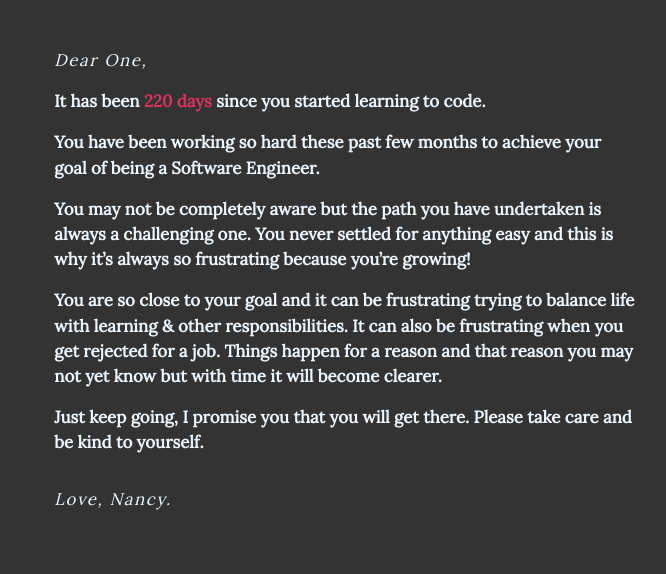
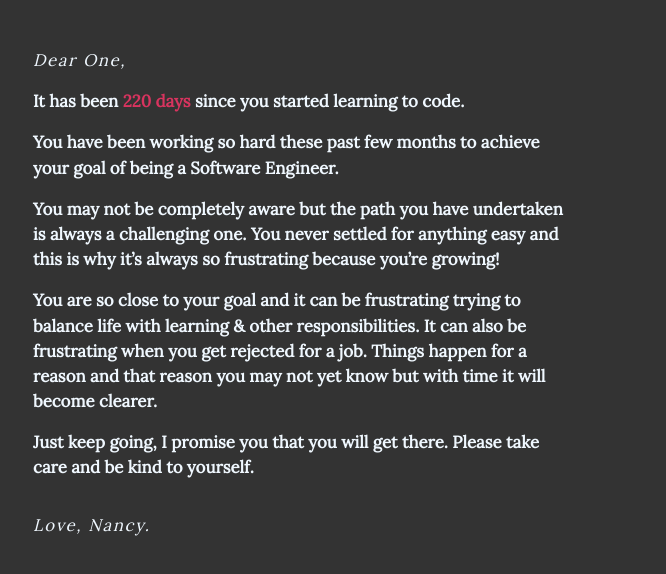
Before and after one commit to ntochi/dearnancy, a plain HTML site: page index.html in a window 1280 px wide. Shown: the whole page, without its empty margins (337-1003 px from the left). Drawn offline with nearby package versions, Linux system fonts and the light colour scheme.

Commit message:
Update index.html

```diff
--- a/index.html
+++ b/index.html
@@ -12,7 +12,7 @@
 
 <body>
     <div class="container">
-        <div class="row min-vh-100 position-fixed">
+        <div class="row min-vh-100">
             <div class="col-md-6 mx-auto my-5">
                 <p class="font-italic">Dear One,</p>
 
```
